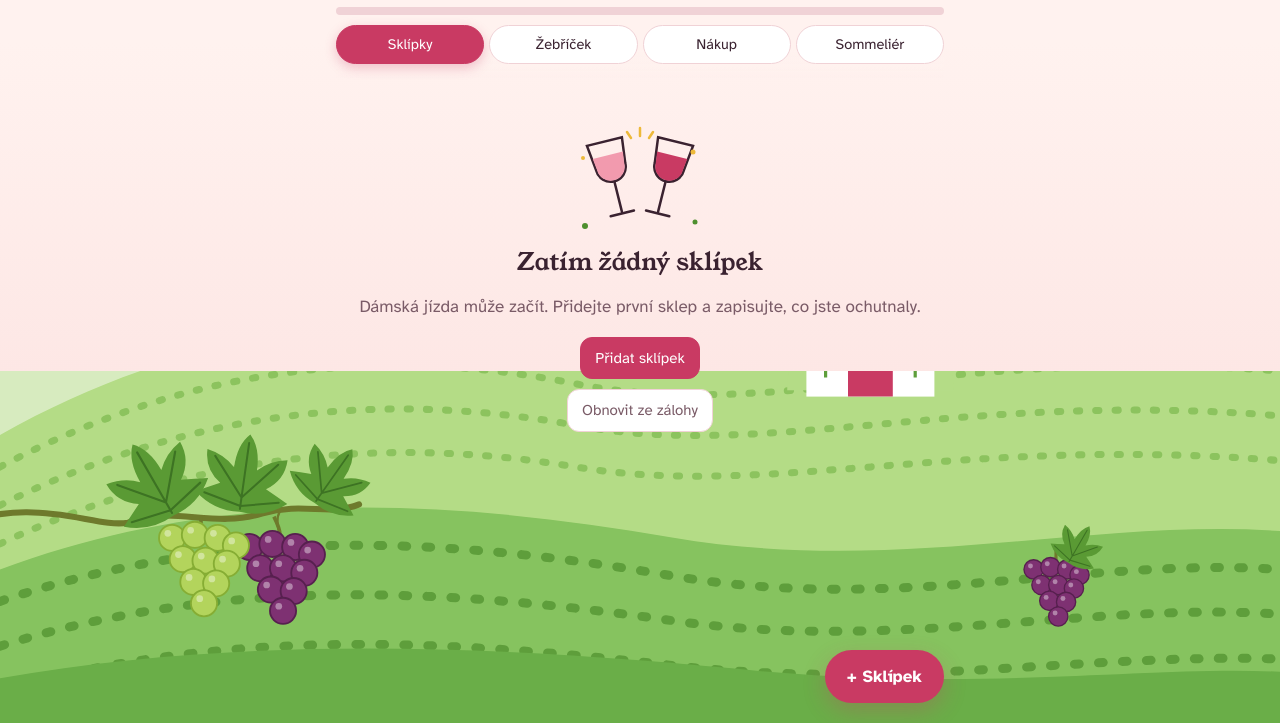
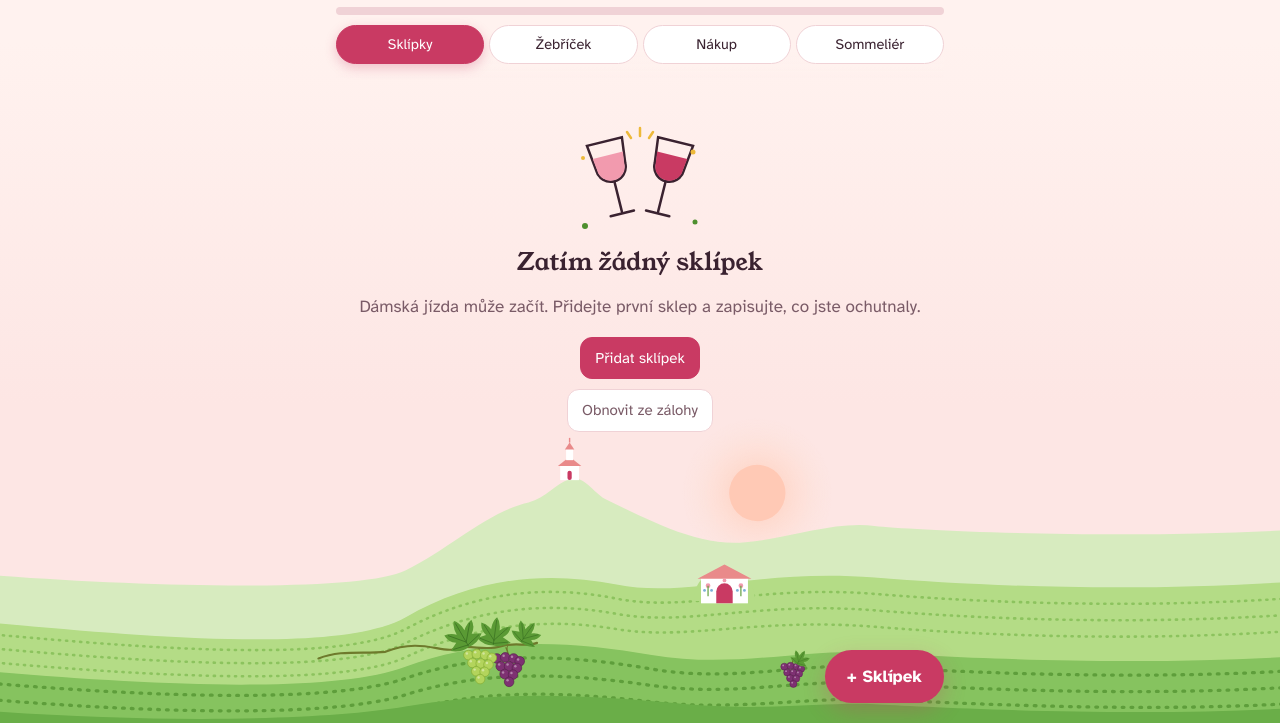
Before and after one commit to theriacian/vinny-denik, a plain HTML site: page index.html in a window 1280 px wide. Shown: the part 77-800 px from the top of the page. Drawn offline with Linux system fonts and the light colour scheme.

Commit message:
Krajina se na širokých obrazovkách už neořezává
Na širokém displeji se dřív vršek kopců usekl rovnou čarou proti
pozadí. Krajina se teď vždy vejde na výšku a do stran pokračují
prodloužené kopce a řady vinic. Na telefonu vypadá stejně jako dřív.

Co-authored-by: Claude <noreply@anthropic.com>
Claude-Session: https://claude.ai/code/session_01PRBSmCN2RhCye8uHGAAb1K

```diff
--- a/index.html
+++ b/index.html
@@ -112,8 +112,8 @@ nav.tabs button[aria-selected="true"]{background:var(--ruby);color:var(--ruby-in
 .btn.ai{border-color:var(--vine);color:var(--vine);background:var(--chip2)}
 .btn.danger{color:var(--ruby);border-color:transparent;padding-left:4px;padding-right:4px}
 
-.scenery{position:fixed;left:0;right:0;bottom:0;height:min(44vh,420px);z-index:0;pointer-events:none}
-.scenery svg{width:100%;height:100%;display:block}
+.scenery{position:fixed;left:0;right:0;bottom:0;height:min(44vh,420px);z-index:0;pointer-events:none;overflow:hidden}
+.scenery svg{position:absolute;bottom:0;left:50%;transform:translateX(-50%);height:100%;width:max(100%,calc(min(44vh,420px)*4/3));display:block;overflow:visible}
 .cheers{width:150px;height:120px;margin:0 auto 6px;display:block}
 .lead{background:var(--surface);border-radius:20px;padding:14px 16px;border:1px solid var(--line)}
 .tally{background:var(--surface);border:1px solid var(--line);border-radius:999px;padding:6px 16px;display:inline-flex}
@@ -199,15 +199,15 @@ label.f{display:block;margin:14px 0 0;font-size:15px;color:var(--muted)}
 <script>window.VD_HOSTED=true;</script>
 </head>
 <body>
-<div class="scenery" aria-hidden="true"><svg viewBox="0 0 400 300" preserveAspectRatio="xMidYMax slice">
+<div class="scenery" aria-hidden="true"><svg viewBox="0 0 400 300" preserveAspectRatio="xMidYMax meet">
 <defs><g id="vd-lf"><path d="M0 10 Q-9 11 -16 5 Q-12 3 -8 1 Q-14 -3 -14 -10 Q-8 -9 -4 -5 Q-4 -13 0 -17 Q4 -13 4 -5 Q8 -9 14 -10 Q14 -3 8 1 Q12 3 16 5 Q9 11 0 10Z" fill="var(--vleaf)"/><path d="M0 9 L0 -14 M0 5 L-11 -8 M0 5 L11 -8 M0 8 L-13 5 M0 8 L13 5" stroke="var(--vvein)" stroke-width=".7" fill="none" stroke-linecap="round"/></g><g id="vd-gg"><circle r="4.3" fill="var(--gG)" stroke="var(--gG2)" stroke-width=".6"/><circle cx="-1.4" cy="-1.5" r="1.1" fill="var(--ghl)"/></g><g id="vd-gp"><circle r="4.3" fill="var(--gP)" stroke="var(--gP2)" stroke-width=".6"/><circle cx="-1.4" cy="-1.5" r="1.1" fill="var(--ghl)"/></g><radialGradient id="sunG"><stop offset="0" stop-color="var(--sun)"/><stop offset="1" stop-color="var(--sun2)" stop-opacity="0"/></radialGradient></defs>
 <g fill="var(--star)"><circle cx="40" cy="40" r="1.2"/><circle cx="120" cy="22" r="1"/><circle cx="190" cy="54" r="1.3"/><circle cx="250" cy="18" r="1"/><circle cx="370" cy="44" r="1.2"/><circle cx="80" cy="80" r=".9"/></g>
 <circle cx="300" cy="104" r="64" fill="url(#sunG)"/><circle cx="300" cy="104" r="24" fill="var(--sun)"/>
-<path d="M0 170 C40 150 70 120 105 112 C120 108 128 96 140 92 C152 88 160 104 172 110 C210 128 250 150 290 146 C330 142 365 128 400 132 L400 300 L0 300Z" fill="var(--hill1)"/>
+<path d="M-900 176 C-750 160 -550 156 -400 170 C-250 184 -40 190 0 170 C40 150 70 120 105 112 C120 108 128 96 140 92 C152 88 160 104 172 110 C210 128 250 150 290 146 C330 142 365 128 400 132 C435 136 650 146 800 132 C950 118 1150 122 1300 138 L1300 300 L-900 300Z" fill="var(--hill1)"/>
 <g transform="translate(132 72)"><rect x="0" y="8" width="16" height="13" fill="var(--wall)"/><path d="M-2 9 L8 1 L18 9Z" fill="var(--roof)"/><rect x="5" y="-6" width="6" height="10" fill="var(--wall)"/><path d="M4 -5 L8 -11 L12 -5Z" fill="var(--roof)"/><path d="M8 -15 v4" stroke="var(--roof)" stroke-width="1.2"/><rect x="6.2" y="13" width="3.6" height="8" rx="1.8" fill="var(--door)"/></g>
-<path d="M0 210 C60 176 120 170 180 182 C240 194 300 168 400 176 L400 300 L0 300Z" fill="var(--hill2)"/>
+<path d="M-900 216 C-750 200 -550 196 -400 210 C-250 224 -60 244 0 210 C60 176 120 170 180 182 C240 194 300 168 400 176 C500 184 650 190 800 176 C950 162 1150 166 1300 182 L1300 300 L-900 300Z" fill="var(--hill2)"/>
 <g fill="none" stroke="var(--row2)" stroke-width="2.2" stroke-linecap="round" stroke-dasharray="1 5">
-<path d="M0 220 C60 188 120 182 180 194 C240 206 300 182 400 190"/><path d="M0 232 C60 202 120 196 180 207 C240 218 300 196 400 204"/><path d="M0 244 C60 216 120 210 180 220 C240 230 300 210 400 218"/></g>
+<path d="M-900 226 C-750 210 -550 206 -400 220 C-250 234 -60 252 0 220 C60 188 120 182 180 194 C240 206 300 182 400 190 C500 198 650 204 800 190 C950 176 1150 180 1300 196"/><path d="M-900 238 C-750 222 -550 218 -400 232 C-250 246 -60 262 0 232 C60 202 120 196 180 207 C240 218 300 196 400 204 C500 212 650 218 800 204 C950 190 1150 194 1300 210"/><path d="M-900 250 C-750 234 -550 230 -400 244 C-250 258 -60 272 0 244 C60 216 120 210 180 220 C240 230 300 210 400 218 C500 226 650 232 800 218 C950 204 1150 208 1300 224"/></g>
 <g transform="translate(250 166)">
 <path d="M-4 30 C-4 14 6 4 22 4 C38 4 48 14 48 30Z" fill="var(--hill2)"/>
 <rect x="2" y="10" width="40" height="22" fill="var(--wall)"/><path d="M-1 11 L22 -1 L45 11Z" fill="var(--roof)"/>
@@ -215,11 +215,11 @@ label.f{display:block;margin:14px 0 0;font-size:15px;color:var(--muted)}
 <g fill="var(--orn)"><circle cx="8" cy="17" r="2"/><circle cx="36" cy="17" r="2"/><circle cx="22" cy="12.5" r="1.6"/></g>
 <g fill="var(--orn2)"><circle cx="5" cy="21" r="1.2"/><circle cx="11" cy="21" r="1.2"/><circle cx="33" cy="21" r="1.2"/><circle cx="39" cy="21" r="1.2"/></g>
 <path d="M8 17 v9 M36 17 v9" stroke="var(--leaf)" stroke-width="1"/></g>
-<path d="M0 252 C70 226 140 230 210 242 C280 254 340 236 400 240 L400 300 L0 300Z" fill="var(--hill3)"/>
+<path d="M-900 258 C-750 242 -550 238 -400 252 C-250 266 -70 278 0 252 C70 226 140 230 210 242 C280 254 340 236 400 240 C460 244 650 254 800 240 C950 226 1150 230 1300 246 L1300 300 L-900 300Z" fill="var(--hill3)"/>
 <g fill="none" stroke="var(--row3)" stroke-width="2.8" stroke-linecap="round" stroke-dasharray="1.5 6">
-<path d="M0 262 C70 238 140 242 210 254 C280 266 340 248 400 252"/><path d="M0 276 C70 254 140 258 210 268 C280 278 340 262 400 266"/><path d="M0 290 C70 270 140 274 210 282 C280 290 340 278 400 280"/></g>
-<path d="M0 286 C80 272 160 276 240 284 C310 290 360 282 400 284 L400 300 L0 300Z" fill="var(--hill4)"/>
-<g transform="translate(40 226) scale(.95)"><path d="M-60 14 C-30 2 -12 14 0 12 C14 6 28 14 44 9 C58 5 66 10 76 6" stroke="var(--vstem)" stroke-width="2" fill="none" stroke-linecap="round"/><path d="M50 8 C47 14 53 17 49 21 C47 23 44 22 45 20" stroke="var(--vstem)" stroke-width=".8" fill="none" stroke-linecap="round"/><g transform="translate(50 20)"><path d="M-2 -10 Q0 -6 0 -4" stroke="var(--vstem)" stroke-width="1.2" fill="none"/><use href="#vd-gp" x="-10" y="0"/><use href="#vd-gp" x="-2.5" y="-1"/><use href="#vd-gp" x="5" y="0"/><use href="#vd-gp" x="10.5" y="2.5"/><use href="#vd-gp" x="-6.5" y="7"/><use href="#vd-gp" x="1" y="7"/><use href="#vd-gp" x="8" y="8.5"/><use href="#vd-gp" x="-3" y="14"/><use href="#vd-gp" x="4.5" y="14.5"/><use href="#vd-gp" x="1" y="21"/></g><g transform="translate(24 17)"><path d="M0 -7 v4" stroke="var(--vstem)" stroke-width="1.2"/><use href="#vd-gg" x="-9.5" y="0"/><use href="#vd-gg" x="-2" y="-1"/><use href="#vd-gg" x="5.5" y="0"/><use href="#vd-gg" x="11.5" y="2.5"/><use href="#vd-gg" x="-6" y="7"/><use href="#vd-gg" x="1.5" y="7.5"/><use href="#vd-gg" x="8.5" y="8.5"/><use href="#vd-gg" x="-2.5" y="14.5"/><use href="#vd-gg" x="5" y="15"/><use href="#vd-gg" x="1" y="21.5"/></g><use href="#vd-lf" transform="translate(10 1) rotate(-30)"/><use href="#vd-lf" transform="translate(38 -1) rotate(8) scale(.95)"/><use href="#vd-lf" transform="translate(66 -1) rotate(35) scale(.8)"/></g>
+<path d="M-900 268 C-750 252 -550 248 -400 262 C-250 276 -70 286 0 262 C70 238 140 242 210 254 C280 266 340 248 400 252 C460 256 650 266 800 252 C950 238 1150 242 1300 258"/><path d="M-900 282 C-750 266 -550 262 -400 276 C-250 290 -70 298 0 276 C70 254 140 258 210 268 C280 278 340 262 400 266 C460 270 650 280 800 266 C950 252 1150 256 1300 272"/><path d="M-900 296 C-750 280 -550 276 -400 290 C-250 304 -70 310 0 290 C70 270 140 274 210 282 C280 290 340 278 400 280 C460 282 650 294 800 280 C950 266 1150 270 1300 286"/></g>
+<path d="M-900 292 C-750 276 -550 272 -400 286 C-250 300 -80 300 0 286 C80 272 160 276 240 284 C310 290 360 282 400 284 C440 286 650 298 800 284 C950 270 1150 274 1300 290 L1300 300 L-900 300Z" fill="var(--hill4)"/>
+<g transform="translate(40 226) scale(.95)"><path d="M-120 20 C-100 12 -80 16 -60 14 C-30 2 -12 14 0 12 C14 6 28 14 44 9 C58 5 66 10 76 6" stroke="var(--vstem)" stroke-width="2" fill="none" stroke-linecap="round"/><path d="M50 8 C47 14 53 17 49 21 C47 23 44 22 45 20" stroke="var(--vstem)" stroke-width=".8" fill="none" stroke-linecap="round"/><g transform="translate(50 20)"><path d="M-2 -10 Q0 -6 0 -4" stroke="var(--vstem)" stroke-width="1.2" fill="none"/><use href="#vd-gp" x="-10" y="0"/><use href="#vd-gp" x="-2.5" y="-1"/><use href="#vd-gp" x="5" y="0"/><use href="#vd-gp" x="10.5" y="2.5"/><use href="#vd-gp" x="-6.5" y="7"/><use href="#vd-gp" x="1" y="7"/><use href="#vd-gp" x="8" y="8.5"/><use href="#vd-gp" x="-3" y="14"/><use href="#vd-gp" x="4.5" y="14.5"/><use href="#vd-gp" x="1" y="21"/></g><g transform="translate(24 17)"><path d="M0 -7 v4" stroke="var(--vstem)" stroke-width="1.2"/><use href="#vd-gg" x="-9.5" y="0"/><use href="#vd-gg" x="-2" y="-1"/><use href="#vd-gg" x="5.5" y="0"/><use href="#vd-gg" x="11.5" y="2.5"/><use href="#vd-gg" x="-6" y="7"/><use href="#vd-gg" x="1.5" y="7.5"/><use href="#vd-gg" x="8.5" y="8.5"/><use href="#vd-gg" x="-2.5" y="14.5"/><use href="#vd-gg" x="5" y="15"/><use href="#vd-gg" x="1" y="21.5"/></g><use href="#vd-lf" transform="translate(10 1) rotate(-30)"/><use href="#vd-lf" transform="translate(38 -1) rotate(8) scale(.95)"/><use href="#vd-lf" transform="translate(66 -1) rotate(35) scale(.8)"/></g>
 <g transform="translate(330 252) scale(.7)"><path d="M0 -10 v6" stroke="var(--vstem)" stroke-width="1.4"/><use href="#vd-gp" x="-10" y="0"/><use href="#vd-gp" x="-2.5" y="-1"/><use href="#vd-gp" x="5" y="0"/><use href="#vd-gp" x="10.5" y="2.5"/><use href="#vd-gp" x="-6.5" y="7"/><use href="#vd-gp" x="1" y="7"/><use href="#vd-gp" x="8" y="8.5"/><use href="#vd-gp" x="-3" y="14"/><use href="#vd-gp" x="4.5" y="14.5"/><use href="#vd-gp" x="1" y="21"/><use href="#vd-lf" transform="translate(9 -9) rotate(30) scale(.7)"/></g>
 </svg></div>
 <div class="wrap">
```
